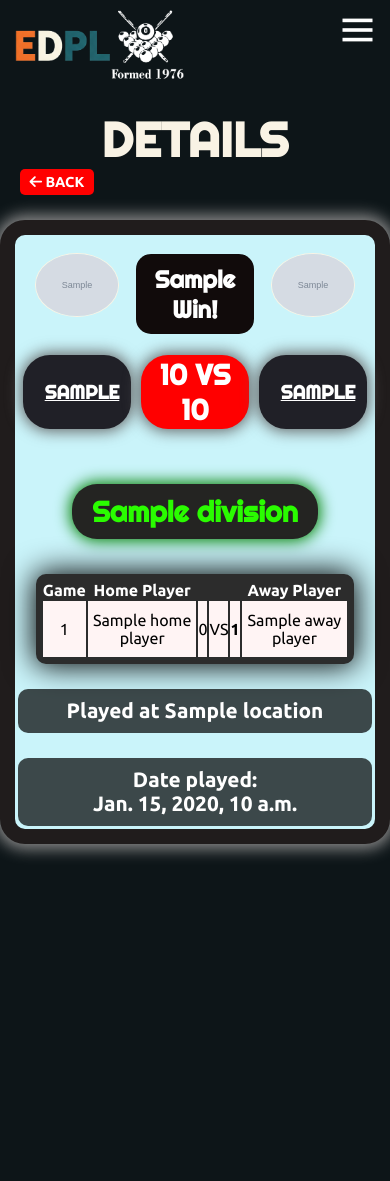
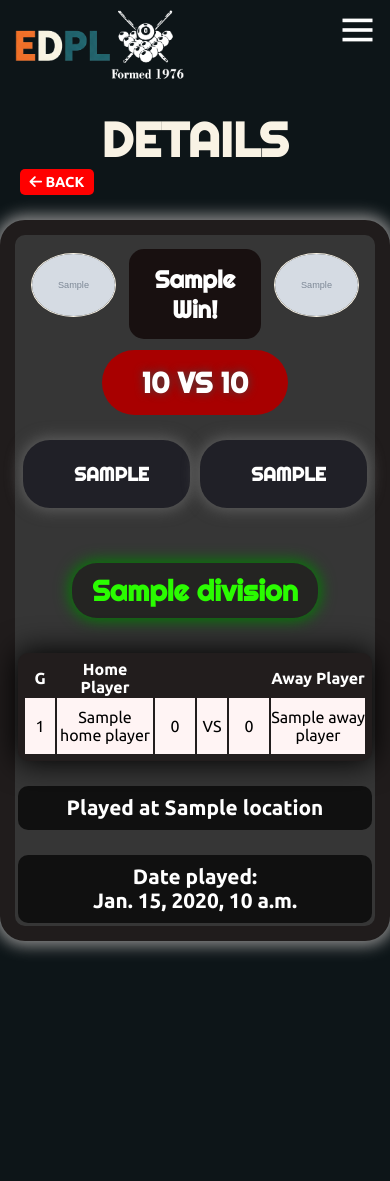
Before and after one commit to Jawrynx/ErdPL, a Django app: template scores/templates/scores/match_details.html in a window 390 px wide. Shown: the top 1181 px of the page. Run offline with Django 5.2, Linux system fonts and the light colour scheme; the template is opened without the code that fills it: most values are stand-ins (such as "Sample title", 1, 10 or a date in 2020); grey boxes marked "Sample" are stand-in pictures; some libraries are stand-ins or nearby versions.

Commit message:
Updated Match Detail Styling to improve design and responsiveness, fixed bugs on Match Details Player table and Live Match Mode

```diff
--- a/scores/admin.py
+++ b/scores/admin.py
@@ -8,7 +8,7 @@ class MatchAdmin(admin.ModelAdmin):
   search_fields = ('home_team__name', 'away_team__name')  # Search by team name
 
 class IndividualScoreAdmin(admin.ModelAdmin):
-    list_display = ('match', 'home_player', 'away_player', 'home_or_away_win')
+    list_display = ('id', 'match', 'home_player', 'away_player', 'home_or_away_win')
     list_filter = ('match', 'home_player', 'away_player', 'home_or_away_win')
     search_fields = ('match__home_team__name', 'match__away_team__name', 'home_player__username', 'away_player__username')  # Assuming 'name' field in Team and 'username' in CustomUser
 
--- a/scores/templates/scores/match_details.html
+++ b/scores/templates/scores/match_details.html
@@ -28,7 +28,7 @@
                     </div>
                 {% else %}
                     <div class="match-status">
-                        <h2 class='live-title'>LIVE</h2>
+                        <h2 class='live-title'><i class="fa-solid fa-record-vinyl pulse"></i> LIVE</h2>
                     </div>
                 {% endif %}
                 <div class="match-image">
@@ -39,9 +39,9 @@
                     {% endif %}
                 </div>
             </div>
+            <h1 id='match-score'>{{ match.home_score }} VS {{ match.away_score }} </h1>
             <div class="match-teams">
                 <h1><a href="{% url 'teams:detail' team_name=home_team.name %}">{{ match.home_team }}</a></h1>
-                <h1 id='match-score'>{{ match.home_score }} VS {{ match.away_score }} </h1>
                 <h1><a href="{% url 'teams:detail' team_name=away_team.name %}">{{ match.away_team }}</a></h1>
             </div>
         </div>
@@ -52,7 +52,7 @@
                     <table class="match-games-table">
                         <thead>
                           <tr>
-                            <th>Game</th>
+                            <th>G</th>
                             <th>Home Player</th>
                             <th></th>
                             <th></th>
@@ -69,10 +69,14 @@
                               <td><strong>1</strong></td>
                               <td>VS</td>
                               <td>0</td>
-                            {% else %}
+                            {% elif score.home_or_away_win == "away" %}
                               <td>0</td>
                               <td>VS</td>
                               <td><strong>1</strong></td>
+                            {% else %}
+                                <td>0</td>
+                                <td>VS</td>
+                                <td>0</td>
                             {% endif %}
                             <td>{{ score.away_player.name }}</td>
                           </tr>
--- a/scores/templates/scores/select_players.html
+++ b/scores/templates/scores/select_players.html
@@ -23,16 +23,16 @@
             <td>{{ i }}</td>
             <td>
               <select name="home_player_{{ i }}">
+                <option value="56">X</option>
                 {% for player in match.home_team.members.all %}
-                <option value="56">X</option>
                 <option value="{{ player.id }}">{{ player.name }}</option>
                 {% endfor %}
               </select>
             </td>
             <td>
               <select name="away_player_{{ i }}">
+                <option value="56">X</option>
                 {% for player in match.away_team.members.all %}
-                <option value="56">X</option>
                 <option value="{{ player.id }}">{{ player.name }}</option>
                 {% endfor %}
               </select>
--- a/static/css/style.css
+++ b/static/css/style.css
@@ -67,6 +67,19 @@ input[type="number"]::-webkit-outer-spin-button {
   margin: 0;
 }
 
+@keyframes pulse {
+    0% {
+        opacity: 1;
+    }
+
+    50% {
+        opacity: 0;
+    }
+
+    100% {
+        opacity: 1;
+    }
+}
 
 
 
@@ -1469,6 +1482,10 @@ footer {
     padding: 5px 0;
 }
 
+.fixture-table tr > td:nth-child(1) {
+    font-weight: bold;
+}
+
 .fixture-table > tbody > tr:last-child > td:first-child {
     border-bottom-left-radius: 10px;
 }
@@ -2178,10 +2195,13 @@ body > main > div.latest-results > h2:nth-child(8) {
 
 #match-details {
     width: 100%;
+    display: flex;
+    flex-direction: column;
+    align-items: center;
 }
 
 #match-outer {
-    background-color: rgb(202, 244, 250);
+    background-color: rgb(54, 54, 54);
     border: 15px solid rgb(32, 28, 28);
     margin-top: 25px;
     width: 80%;
@@ -2210,6 +2230,8 @@ body > main > div.latest-results > h2:nth-child(8) {
     width: 100%;
     margin: 5px;
     color: black;
+    padding: 15px;
+    text-decoration: none;
 }
 
 div.match-images {
@@ -2259,9 +2281,14 @@ div.match-images {
 }
 
 #match-score {
-    background-color: red;
+    background-color: rgb(168, 0, 0);
     color: white;
     font-size: 2.8rem;
+    width: fit-content;
+    padding: 15px 40px;
+    border-radius: 35px;
+    margin-bottom: 20px;
+    text-shadow: 0px 0px 10px rgb(66, 66, 66);
 }
 
 .match-image {
@@ -2269,12 +2296,15 @@ div.match-images {
 }
 
 .match-status {
-    background-color: rgb(17, 11, 11);
+    background-color: rgb(24, 16, 16);
     padding: 10px 0;
     border-radius: 15px;
-}
-
-.match-image, .match-status {
+    width: 100%;
+    padding: 15px;
+    color: white;
+}
+
+.match-image {
     width: 100%;
     color: white;
 }
@@ -2312,7 +2342,7 @@ div.match-images {
 }
 
 .match-games-table {
-    background-color: rgb(44, 44, 44);
+    background-color: rgb(34, 29, 29);
     box-shadow: 0px 0px 30px 2px black;
     color: white;
     padding: 5px;
@@ -2328,6 +2358,38 @@ div.match-images {
 .match-games-table td {
     padding: 10px 0;
 }
+
+#player-score > td:nth-child(1),
+#player-score > td:nth-child(4) {
+    width: 30px;
+}
+
+#player-score > td:nth-child(3),
+#player-score > td:nth-child(5) {
+    width: 40px;
+}
+
+.pulse {
+    animation: pulse 1.5s infinite;
+    color: red;
+}
+
+
+
+
+
+
+
+
+
+
+
+
+
+
+
+
+
 
 #create-score-form > p:nth-child(2),
 #create-score-form > p:nth-child(3) {
@@ -3026,6 +3088,10 @@ div.match-images {
         font-size: 1.8rem;
     }
 
+    .match-games-table {
+        width: 100%;
+    }
+
     #back-1 {
         width: 90%;
     }
```
Also changed, not shown: ErdPL/settings.py (+6 -2 lines), scores/forms.py (+4 -4 lines), scores/views.py (+39 -13 lines), db.sqlite3.
